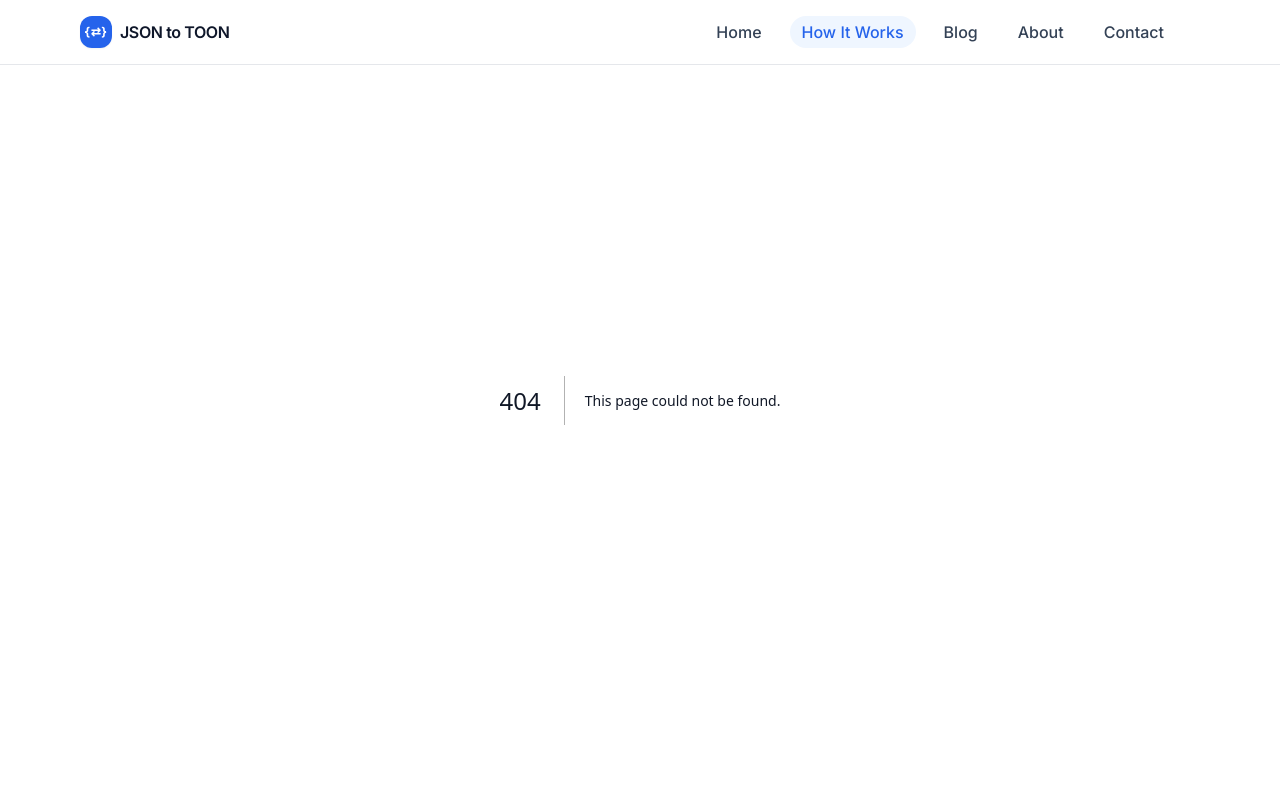
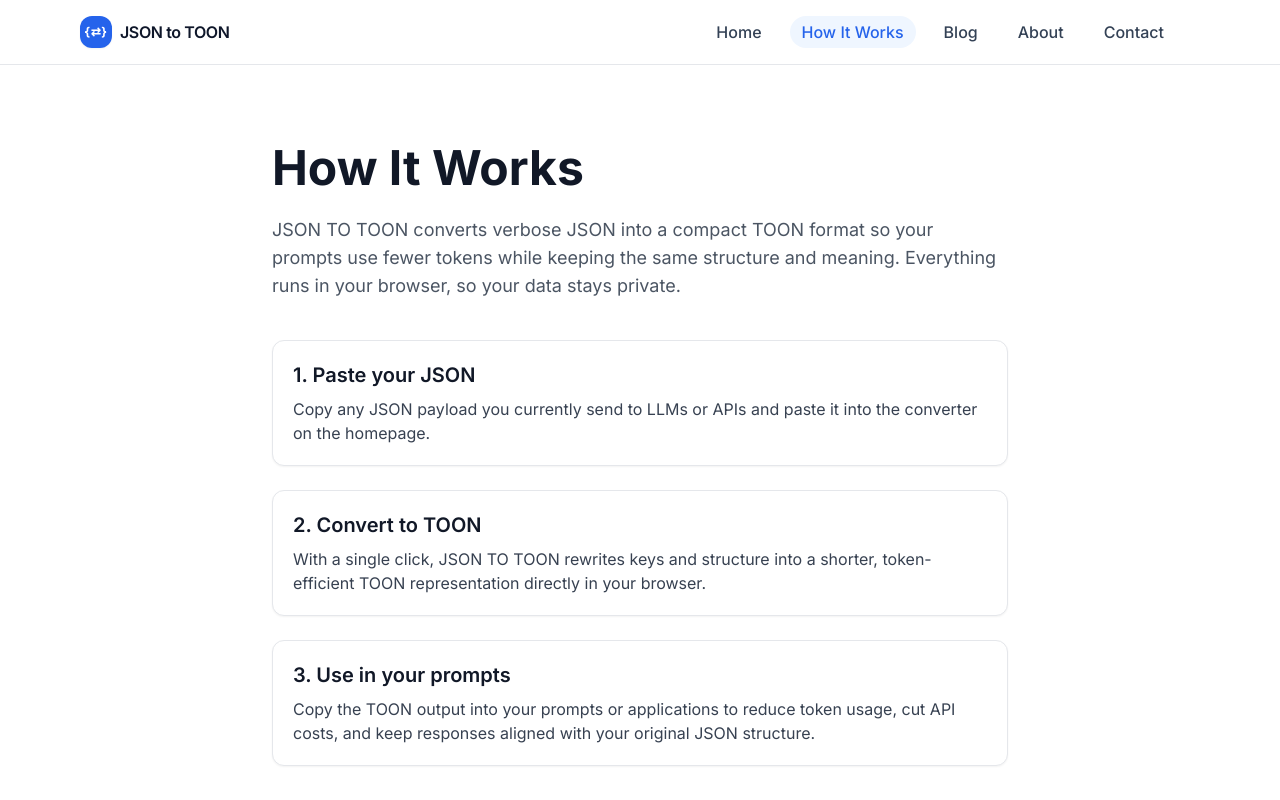
Before and after one commit to Muhammadsoban7723/Jsontotoon-site, a Next.js app: page /how-it-works in a window 1280 px wide. Before the commit this address had no page. Shown: the top 800 px of the page. Built offline with nearby package versions, Linux system fonts and the light colour scheme.

Commit message:
fix 404 pages errors

```diff
--- /dev/null
+++ b/app/blog/page.tsx
@@ -0,0 +1,66 @@
+import type { Metadata } from 'next'
+import Link from 'next/link'
+
+export const metadata: Metadata = {
+  title: 'Blog | JSON TO TOON',
+  description: 'Read latest articles and updates on JSON TO TOON.',
+  alternates: {
+    canonical: '/blog',
+  },
+}
+
+const posts = [
+  {
+    slug: '#',
+    title: 'Using TOON to cut LLM token costs',
+    date: '2025-01-01',
+    excerpt:
+      'Learn practical techniques for shrinking prompts with TOON and keeping responses accurate.',
+  },
+  {
+    slug: '#',
+    title: 'When to convert JSON to TOON',
+    date: '2025-01-10',
+    excerpt:
+      'See common scenarios where JSON TO TOON provides the biggest savings on API usage.',
+  },
+]
+
+export default function BlogPage() {
+  return (
+    <div className="min-h-screen bg-white pt-20">
+      <section className="py-16">
+        <div className="container mx-auto max-w-3xl px-4">
+          <h1 className="text-4xl md:text-5xl font-bold text-gray-900 mb-6 text-left">
+            Blog
+          </h1>
+          <p className="text-lg text-gray-600 mb-10">
+            Articles and updates about JSON TO TOON, prompt optimization, and
+            reducing LLM token usage.
+          </p>
+
+          <div className="space-y-6">
+            {posts.map((post) => (
+              <article
+                key={post.title}
+                className="border border-gray-200 rounded-xl p-5 bg-white shadow-sm"
+              >
+                <h2 className="text-xl font-semibold text-gray-900 mb-1">
+                  {post.title}
+                </h2>
+                <p className="text-xs text-gray-500 mb-2">{post.date}</p>
+                <p className="text-sm text-gray-700 mb-3">{post.excerpt}</p>
+                <Link
+                  href={post.slug}
+                  className="text-sm font-medium text-blue-600 hover:underline"
+                >
+                  Read More
+                </Link>
+              </article>
+            ))}
+          </div>
+        </div>
+      </section>
+    </div>
+  )
+}
--- /dev/null
+++ b/app/how-it-works/page.tsx
@@ -0,0 +1,62 @@
+import type { Metadata } from 'next'
+
+export const metadata: Metadata = {
+  title: 'How It Works | JSON TO TOON',
+  description: 'Learn how JSON TO TOON works in 3 simple steps.',
+  alternates: {
+    canonical: '/how-it-works',
+  },
+}
+
+export default function HowItWorksPage() {
+  return (
+    <div className="min-h-screen bg-white pt-20">
+      <section className="py-16">
+        <div className="container mx-auto max-w-3xl px-4">
+          <h1 className="text-4xl md:text-5xl font-bold text-gray-900 mb-6 text-left">
+            How It Works
+          </h1>
+          <p className="text-lg text-gray-600 mb-10">
+            JSON TO TOON converts verbose JSON into a compact TOON format so your
+            prompts use fewer tokens while keeping the same structure and
+            meaning. Everything runs in your browser, so your data stays private.
+          </p>
+
+          <ol className="space-y-6">
+            <li className="rounded-xl border border-gray-200 p-5 bg-white shadow-sm">
+              <h2 className="text-xl font-semibold text-gray-900 mb-2">
+                1. Paste your JSON
+              </h2>
+              <p className="text-gray-700 text-sm md:text-base">
+                Copy any JSON payload you currently send to LLMs or APIs and
+                paste it into the converter on the homepage.
+              </p>
+            </li>
+
+            <li className="rounded-xl border border-gray-200 p-5 bg-white shadow-sm">
+              <h2 className="text-xl font-semibold text-gray-900 mb-2">
+                2. Convert to TOON
+              </h2>
+              <p className="text-gray-700 text-sm md:text-base">
+                With a single click, JSON TO TOON rewrites keys and structure
+                into a shorter, token-efficient TOON representation directly in
+                your browser.
+              </p>
+            </li>
+
+            <li className="rounded-xl border border-gray-200 p-5 bg-white shadow-sm">
+              <h2 className="text-xl font-semibold text-gray-900 mb-2">
+                3. Use in your prompts
+              </h2>
+              <p className="text-gray-700 text-sm md:text-base">
+                Copy the TOON output into your prompts or applications to reduce
+                token usage, cut API costs, and keep responses aligned with your
+                original JSON structure.
+              </p>
+            </li>
+          </ol>
+        </div>
+      </section>
+    </div>
+  )
+}
```
